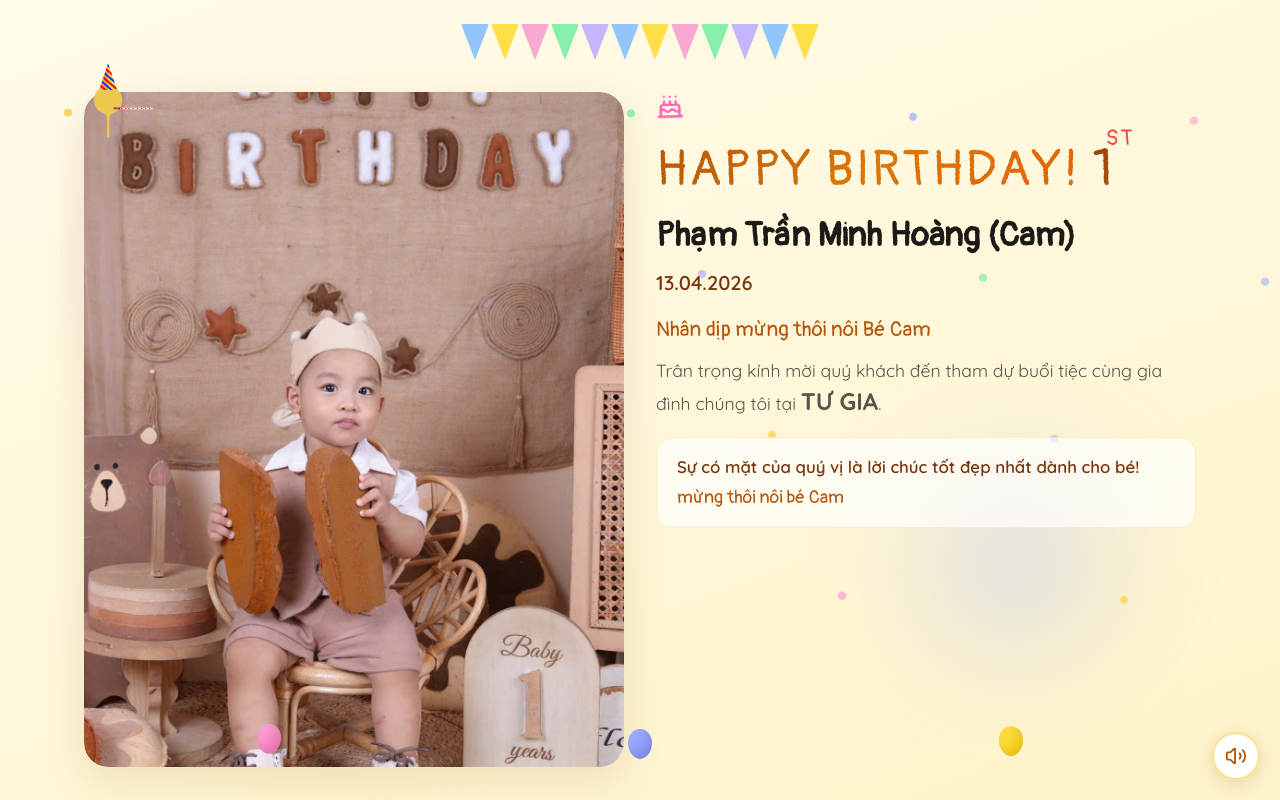
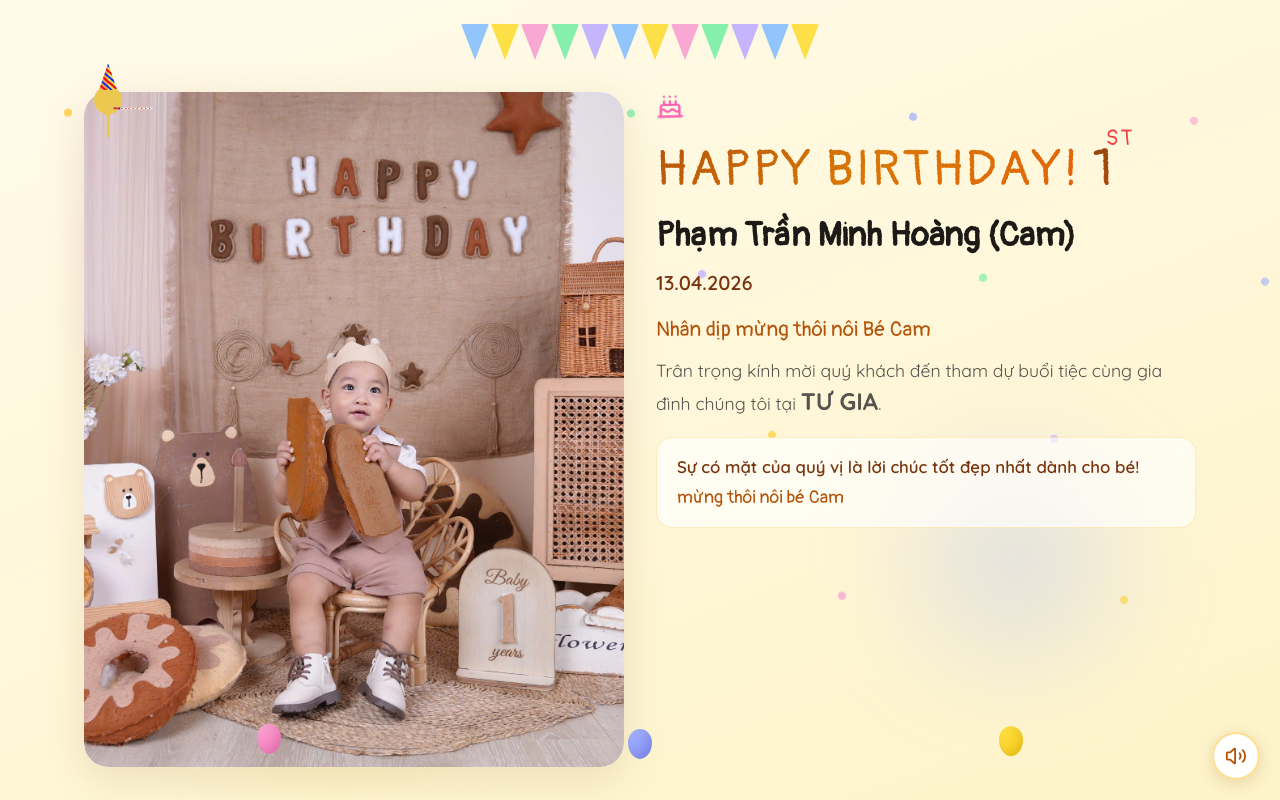
Before and after one commit to Namdevv/HPPD_CAM, a React (Vite) app: page / in a window 1280 px wide. Shown: the top 800 px of the page. Built offline with nearby package versions, Linux system fonts and the light colour scheme; no server answers.

Commit message:
change background main

```diff
--- a/src/App.tsx
+++ b/src/App.tsx
@@ -30,7 +30,7 @@ const SUGGESTED_WISHES = [
 
 // Ảnh của bé — thêm URL vào đây khi có (vd: main1: '/photo1.jpg')
 const MY_PHOTOS = {
-  main1: '/photos/main-1.jpg',
+  main1: 'public/hppd1.jpg',
   main2: undefined as string | undefined,
 };
 
```
Also changed, not shown: public/hppd1.jpg (added), public/photos/main-1.jpg (deleted).
